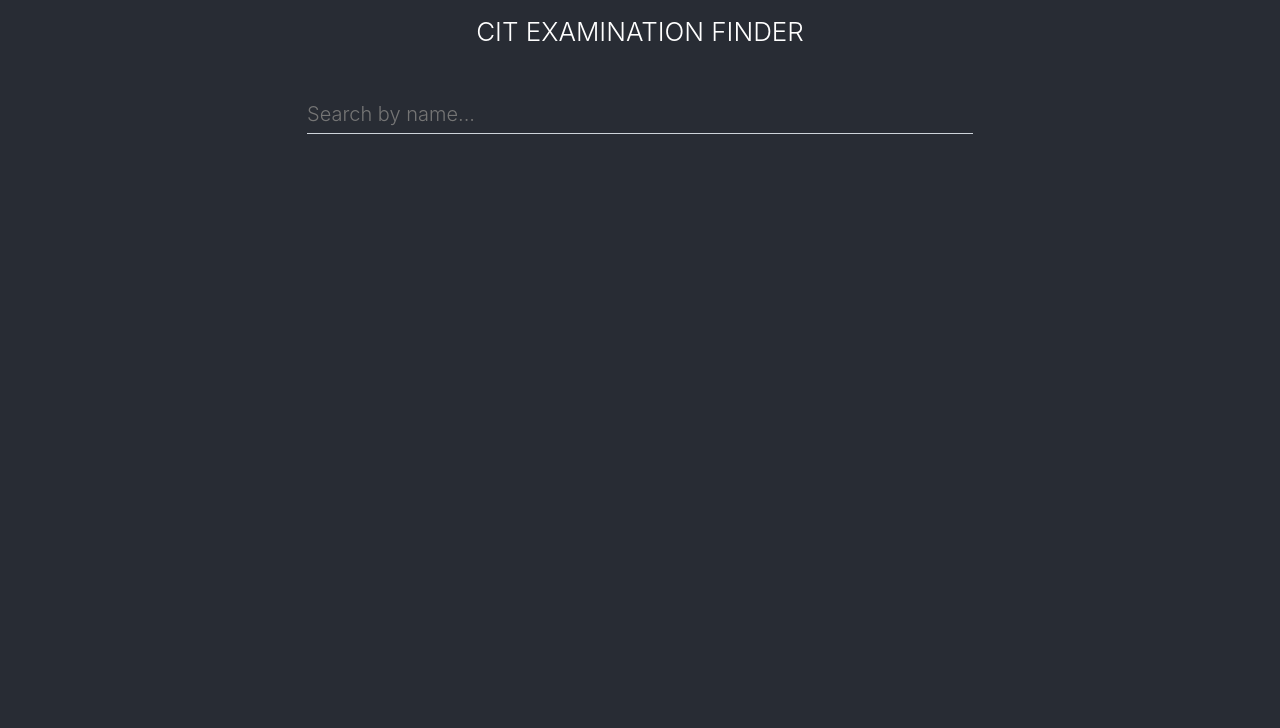
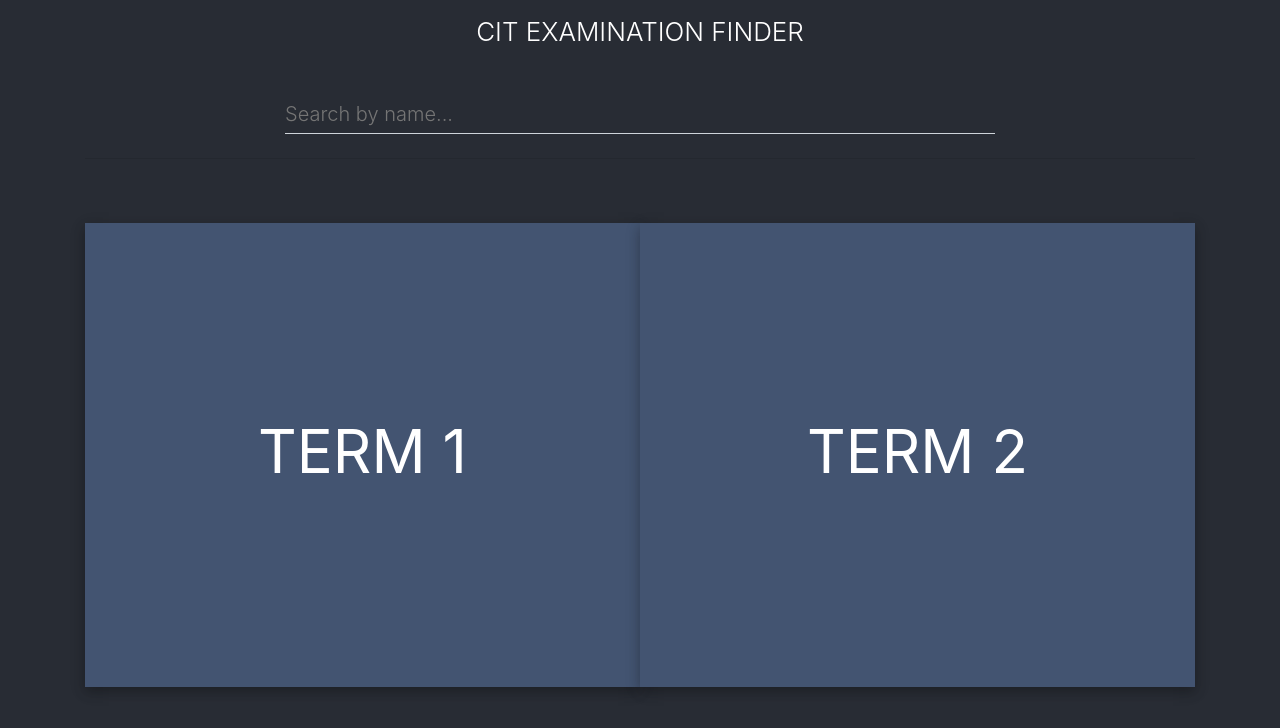
Before and after one commit to xKamaiL/cit-examination-finder, a React (Create React App) app: page / in a window 1280 px wide. Shown: the top 728 px of the page. Built offline with nearby package versions, Linux system fonts and the light colour scheme; no server answers.

Commit message:
part , term select with routing

```diff
--- a/package.json
+++ b/package.json
@@ -14,7 +14,9 @@
     "react": "^16.9.0",
     "react-dom": "^16.9.0",
     "react-is": "^16.9.0",
-    "react-scripts": "3.1.1"
+    "react-router-dom": "^5.0.1",
+    "react-scripts": "3.1.1",
+    "styled-components": "^4.3.2"
   },
   "scripts": {
     "start": "react-scripts start",
--- a/src/App.js
+++ b/src/App.js
@@ -1,19 +1,33 @@
 import React, { useState, useEffect } from 'react';
 import './App.css';
-import { MDBInput } from 'mdbreact';
+import { MDBInput, MDBBtn } from 'mdbreact';
 import axios from 'axios';
 import _ from 'lodash';
+import SelectTerm from './SelectTerm';
+import SelectPart from './SelectPart';
+import { withRouter, Link, Route, Switch } from 'react-router-dom';
 const APP_ENTRY_POINT =
   'https://us-central1-cit-examination.cloudfunctions.net/api';
 
-function App() {
+function App({ match, history }) {
   const [loading, setLoading] = useState(true);
   const [is_error, setHasError] = useState(false);
+  const [data, setData] = useState({
+    term1: {
+      midterm: [],
+      final: []
+    },
+    term2: {
+      midterm: [],
+      final: []
+    }
+  });
   async function fetchFiles() {
     await axios
       .get(APP_ENTRY_POINT)
       .then(response => response.data)
       .then(data => {
+        setData(data);
         setHasError(false);
       })
       .catch(error => {
@@ -22,23 +36,31 @@ function App() {
     setLoading(false);
   }
   useEffect(() => {
+    console.log(history);
     fetchFiles();
-  }, []);
+  }, [history, match]);
 
   return (
     <div className=" container">
       <h2 className="app-title text-white py-3 text-center">
         CIT EXAMINATION FINDER
       </h2>
-      <div className="app-searching w-80 mx-auto text-white ">
+      <div className="app-searching col-12 col-md-8 mx-auto text-white ">
         <MDBInput
           label="Search by name..."
           size="lg"
           className="text-white text-center"
+          disabled={loading}
         />
       </div>
+      <hr />
+      <Switch>
+        <Route exact path="/" component={SelectTerm} />
+        <Route exact path="/term/:term" component={SelectPart} />
+        <Route exact path="/term/:term/part/:part" />
+      </Switch>
     </div>
   );
 }
 
-export default App;
+export default withRouter(App);
--- /dev/null
+++ b/src/FileItem.js
@@ -0,0 +1,6 @@
+import React from 'react';
+import styled from 'styled-components';
+const ItemWrapper = styled.div``;
+
+const FileItem = () => {};
+export default FileItem;
--- /dev/null
+++ b/src/SelectPart.js
@@ -0,0 +1,51 @@
+import React, { useState, useEffect } from 'react';
+import styled from 'styled-components';
+import { Link, withRouter } from 'react-router-dom';
+const StyleSelectTerm = styled.div`
+  .part {
+    &:last-child {
+    }
+    &:hover {
+      opacity: 0.89;
+    }
+    cursor: pointer;
+    background: #464c56 !important;
+    display: flex;
+    color: #fff;
+    box-shadow: 0 5px 11px 0 rgba(0, 0, 0, 0.18),
+      0 4px 15px 0 rgba(0, 0, 0, 0.15);
+    justify-content: center;
+    align-items: center;
+
+    h2 {
+      font-size: 3.75em;
+      font-weight: 400;
+    }
+  }
+  height: 70vh;
+  @media-min;
+`;
+const SelectPart = ({ match }) => {
+  useEffect(() => {
+    return () => {};
+  }, [match]);
+  return (
+    <>
+      <StyleSelectTerm className="row py-5 mx-2 mx-md-0">
+        <Link
+          to={`/term/${match.params.term}/part/midterm`}
+          className="col-12 col-md-6 part"
+        >
+          <h2>📅 MIDTERM</h2>
+        </Link>
+        <Link
+          to={`/term/${match.params.term}/part/midterm`}
+          className="col-12 col-md-6 part"
+        >
+          <h2>🔥 FINAL</h2>
+        </Link>
+      </StyleSelectTerm>
+    </>
+  );
+};
+export default withRouter(SelectPart);
--- /dev/null
+++ b/src/SelectTerm.js
@@ -0,0 +1,44 @@
+import React, { useEffect } from 'react';
+import styled from 'styled-components';
+import { Link, withRouter } from 'react-router-dom';
+const StyleSelectTerm = styled.div`
+  .part {
+    &:last-child {
+    }
+    &:hover {
+      opacity: 0.89;
+    }
+    cursor: pointer;
+    background: #435471 !important;
+    display: flex;
+    color: #fff;
+    box-shadow: 0 5px 11px 0 rgba(0, 0, 0, 0.18),
+      0 4px 15px 0 rgba(0, 0, 0, 0.15);
+    justify-content: center;
+    align-items: center;
+
+    h2 {
+      font-size: 3.75em;
+      font-weight: 400;
+    }
+  }
+  height: 70vh;
+  @media-min;
+`;
+const SelectTerm = ({ onClick, match }) => {
+  useEffect(() => {
+    console.log(match);
+    return () => {};
+  }, [match]);
+  return (
+    <StyleSelectTerm className="row py-5 mx-2 mx-md-0">
+      <Link to="/term/1" className="col-12 col-md-6 part">
+        <h2>TERM 1</h2>
+      </Link>
+      <Link to="/term/2" className="col-12 col-md-6 part">
+        <h2>TERM 2</h2>
+      </Link>
+    </StyleSelectTerm>
+  );
+};
+export default withRouter(SelectTerm);
--- a/src/index.js
+++ b/src/index.js
@@ -7,7 +7,14 @@ import '@fortawesome/fontawesome-free/css/all.min.css';
 import 'bootstrap-css-only/css/bootstrap.min.css';
 import 'mdbreact/dist/css/mdb.css';
 import './index.css';
-ReactDOM.render(<App />, document.getElementById('root'));
+import { BrowserRouter } from 'react-router-dom';
+
+const AppWithRouter = () => (
+  <BrowserRouter>
+    <App />
+  </BrowserRouter>
+);
+ReactDOM.render(<AppWithRouter />, document.getElementById('root'));
 
 // If you want your app to work offline and load faster, you can change
 // unregister() to register() below. Note this comes with some pitfalls.
```
Also changed, not shown: 1 other file (tests, documents, lock files or other folders).
